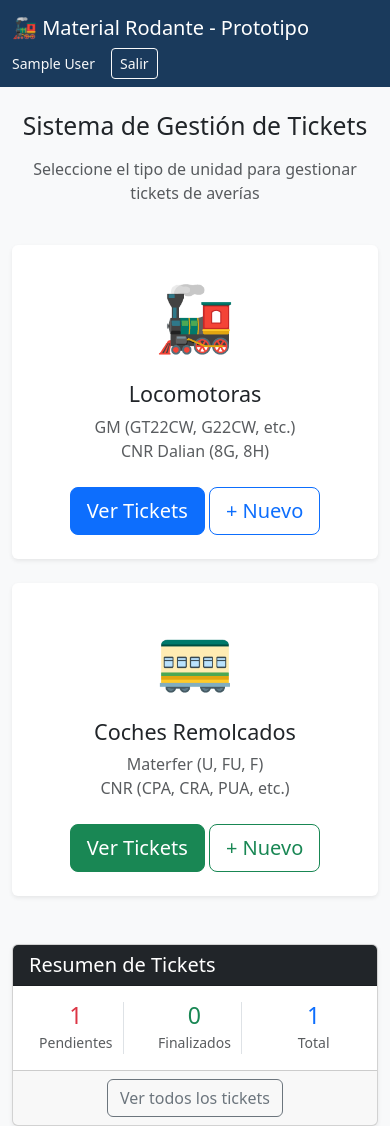
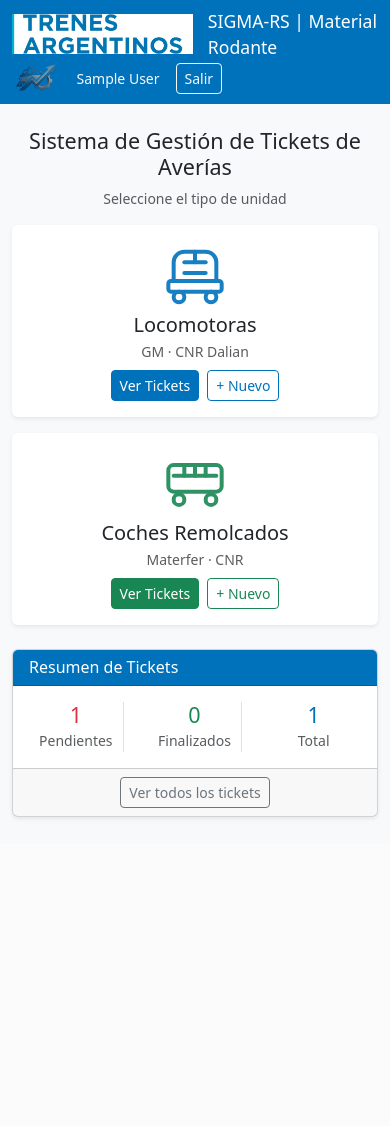
Before and after one commit to salamonepablo/sigma-rs, a Django app: page /sigma/ in a window 390 px wide. After the commit the page ends 819 px from the top, so only its background shows below. Run offline with Django 5.2, Linux system fonts and the light colour scheme; a user stored in the database is signed in; tables that the repository leaves empty hold one stand-in row (values such as "Sample post").

Commit message:
style: update UI with institutional branding
- Add Trenes Argentinos logo (left) and ARS_MP logo (right) to navbar
- Remove 'Prototipo' from navbar, keep 'Material Rodante'
- Apply institutional blue color (#0072BC) across buttons and headers
- Make home cards more compact with SVG icons
- Add hover effects to unit selection cards
- Responsive design improvements

```diff
--- a/apps/tickets/presentation/templates/tickets/home.html
+++ b/apps/tickets/presentation/templates/tickets/home.html
@@ -2,59 +2,79 @@
 {% block page_title %}SIGMA-RS - Inicio{% endblock %}
 
 {% block content %}
-<div class="row mb-4">
+<div class="row mb-3">
     <div class="col-12 text-center">
-        <h2 class="mb-3">Sistema de Gestión de Tickets</h2>
-        <p class="text-muted">Seleccione el tipo de unidad para gestionar tickets de averías</p>
+        <h4 class="mb-2">Sistema de Gestión de Tickets de Averías</h4>
+        <p class="text-muted small mb-0">Seleccione el tipo de unidad</p>
     </div>
 </div>
 
 <!-- Cards de selección de tipo de unidad -->
-<div class="row justify-content-center g-4 mb-5">
+<div class="row justify-content-center g-3 mb-4">
     <!-- Locomotoras -->
-    <div class="col-md-5 col-lg-4">
-        <div class="card h-100 shadow-sm border-0">
-            <div class="card-body text-center p-4">
-                <div class="mb-3">
-                    <span style="font-size: 4rem;">🚂</span>
+    <div class="col-sm-6 col-md-5 col-lg-4 col-xl-3">
+        <div class="card h-100 shadow-sm border-0 unit-card">
+            <div class="card-body text-center p-3">
+                <div class="unit-icon mb-2">
+                    <svg xmlns="http://www.w3.org/2000/svg" width="64" height="64" viewBox="0 0 24 24" fill="none" stroke="#0072BC" stroke-width="1.5" stroke-linecap="round" stroke-linejoin="round">
+                        <path d="M4 15V8a4 4 0 0 1 4-4h8a4 4 0 0 1 4 4v7"/>
+                        <rect x="2" y="15" width="20" height="4" rx="1"/>
+                        <circle cx="6" cy="21" r="2"/>
+                        <circle cx="18" cy="21" r="2"/>
+                        <path d="M8 8h8"/>
+                        <path d="M8 12h8"/>
+                        <path d="M12 4v4"/>
+                    </svg>
                 </div>
-                <h4 class="card-title">Locomotoras</h4>
-                <p class="card-text text-muted">
-                    GM (GT22CW, G22CW, etc.)<br>
-                    CNR Dalian (8G, 8H)
+                <h5 class="card-title mb-1">Locomotoras</h5>
+                <p class="card-text text-muted small mb-2">
+                    GM · CNR Dalian
                 </p>
-                <a href="{% url 'tickets:ticket_list_by_type' unit_type='locomotora' %}"
-                   class="btn btn-primary btn-lg mt-2">
-                    Ver Tickets
-                </a>
-                <a href="{% url 'tickets:ticket_create_by_type' unit_type='locomotora' %}"
-                   class="btn btn-outline-primary btn-lg mt-2">
-                    + Nuevo
-                </a>
+                <div class="d-flex gap-2 justify-content-center">
+                    <a href="{% url 'tickets:ticket_list_by_type' unit_type='locomotora' %}"
+                       class="btn btn-primary btn-sm">
+                        Ver Tickets
+                    </a>
+                    <a href="{% url 'tickets:ticket_create_by_type' unit_type='locomotora' %}"
+                       class="btn btn-outline-primary btn-sm">
+                        + Nuevo
+                    </a>
+                </div>
             </div>
         </div>
     </div>
 
     <!-- Coches Remolcados -->
-    <div class="col-md-5 col-lg-4">
-        <div class="card h-100 shadow-sm border-0">
-            <div class="card-body text-center p-4">
-                <div class="mb-3">
-                    <span style="font-size: 4rem;">🚃</span>
+    <div class="col-sm-6 col-md-5 col-lg-4 col-xl-3">
+        <div class="card h-100 shadow-sm border-0 unit-card">
+            <div class="card-body text-center p-3">
+                <div class="unit-icon mb-2">
+                    <svg xmlns="http://www.w3.org/2000/svg" width="64" height="64" viewBox="0 0 24 24" fill="none" stroke="#198754" stroke-width="1.5" stroke-linecap="round" stroke-linejoin="round">
+                        <rect x="2" y="6" width="20" height="10" rx="2"/>
+                        <path d="M4 10h16"/>
+                        <path d="M8 6v4"/>
+                        <path d="M12 6v4"/>
+                        <path d="M16 6v4"/>
+                        <circle cx="6" cy="19" r="2"/>
+                        <circle cx="18" cy="19" r="2"/>
+                        <path d="M6 16v1"/>
+                        <path d="M18 16v1"/>
+                    </svg>
                 </div>
-                <h4 class="card-title">Coches Remolcados</h4>
-                <p class="card-text text-muted">
-                    Materfer (U, FU, F)<br>
-                    CNR (CPA, CRA, PUA, etc.)
+                <h5 class="card-title mb-1">Coches Remolcados</h5>
+                <p class="card-text text-muted small mb-2">
+                    Materfer · CNR
                 </p>
-                <a href="{% url 'tickets:ticket_list_by_type' unit_type='coche_remolcado' %}"
-                   class="btn btn-success btn-lg mt-2">
-                    Ver Tickets
-                </a>
-                <a href="{% url 'tickets:ticket_create_by_type' unit_type='coche_remolcado' %}"
-                   class="btn btn-outline-success btn-lg mt-2">
-                    + Nuevo
-                </a>
+                <div class="d-flex gap-2 justify-content-center">
+                    <a href="{% url 'tickets:ticket_list_by_type' unit_type='coche_remolcado' %}"
+                       class="btn btn-success btn-sm">
+                        Ver Tickets
+                    </a>
+                    <a href="{% url 'tickets:ticket_create_by_type' unit_type='coche_remolcado' %}"
+                       class="btn btn-outline-success btn-sm">
+                        + Nuevo
+                    </a>
+                </div>
             </div>
         </div>
     </div>
@@ -62,37 +82,53 @@
 
 <!-- Resumen de tickets -->
 <div class="row justify-content-center">
-    <div class="col-md-10 col-lg-8">
+    <div class="col-md-8 col-lg-6">
         <div class="card shadow-sm">
-            <div class="card-header bg-dark text-white">
-                <h5 class="mb-0">Resumen de Tickets</h5>
+            <div class="card-header bg-dark text-white py-2">
+                <h6 class="mb-0">Resumen de Tickets</h6>
             </div>
-            <div class="card-body">
+            <div class="card-body py-3">
                 <div class="row text-center">
                     <div class="col-4">
                         <div class="border-end">
-                            <h3 class="text-danger mb-0">{{ pending_count }}</h3>
+                            <h4 class="text-danger mb-0">{{ pending_count }}</h4>
                             <small class="text-muted">Pendientes</small>
                         </div>
                     </div>
                     <div class="col-4">
                         <div class="border-end">
-                            <h3 class="text-success mb-0">{{ completed_count }}</h3>
+                            <h4 class="text-success mb-0">{{ completed_count }}</h4>
                             <small class="text-muted">Finalizados</small>
                         </div>
                     </div>
                     <div class="col-4">
-                        <h3 class="text-primary mb-0">{{ total_count }}</h3>
+                        <h4 class="text-primary mb-0">{{ total_count }}</h4>
                         <small class="text-muted">Total</small>
                     </div>
                 </div>
             </div>
-            <div class="card-footer text-center">
-                <a href="{% url 'tickets:ticket_list' %}" class="btn btn-outline-secondary">
+            <div class="card-footer text-center py-2">
+                <a href="{% url 'tickets:ticket_list' %}" class="btn btn-outline-secondary btn-sm">
                     Ver todos los tickets
                 </a>
             </div>
         </div>
     </div>
 </div>
+
+<style>
+    .unit-card {
+        transition: transform 0.2s, box-shadow 0.2s;
+    }
+    .unit-card:hover {
+        transform: translateY(-3px);
+        box-shadow: 0 0.5rem 1rem rgba(0, 0, 0, 0.15) !important;
+    }
+    .unit-icon {
+        opacity: 0.9;
+    }
+    .unit-card:hover .unit-icon {
+        opacity: 1;
+    }
+</style>
 {% endblock %}
--- a/core/templates/core/base.html
+++ b/core/templates/core/base.html
@@ -1,24 +1,80 @@
+{% load static %}
 <!DOCTYPE html>
 <html lang="es">
 <head>
     <meta charset="UTF-8">
     <meta name="viewport" content="width=device-width, initial-scale=1.0">
-    <title>{% block title %}Prototipo MR{% endblock %}</title>
+    <title>{% block title %}SIGMA-RS{% endblock %}</title>
     <link href="https://cdn.jsdelivr.net/npm/bootstrap@5.3.3/dist/css/bootstrap.min.css"
           rel="stylesheet">
     <style>
-        .navbar { background-color: #1a3a5c !important; }
-        .badge-abierto { background-color: #dc3545; }
+        :root {
+            --ta-blue: #0072BC;
+            --ta-blue-dark: #005a94;
+            --ta-blue-light: #e6f3fb;
+        }
+        .navbar {
+            background-color: var(--ta-blue) !important;
+        }
+        .navbar-brand-container {
+            display: flex;
+            align-items: center;
+            gap: 15px;
+        }
+        .navbar-logo {
+            height: 40px;
+            width: auto;
+        }
+        .navbar-title {
+            color: white;
+            font-weight: 500;
+            font-size: 1.1rem;
+            margin: 0;
+        }
+        .btn-primary {
+            background-color: var(--ta-blue);
+            border-color: var(--ta-blue);
+        }
+        .btn-primary:hover {
+            background-color: var(--ta-blue-dark);
+            border-color: var(--ta-blue-dark);
+        }
+        .btn-outline-primary {
+            color: var(--ta-blue);
+            border-color: var(--ta-blue);
+        }
+        .btn-outline-primary:hover {
+            background-color: var(--ta-blue);
+            border-color: var(--ta-blue);
+        }
+        .bg-primary {
+            background-color: var(--ta-blue) !important;
+        }
+        .text-primary {
+            color: var(--ta-blue) !important;
+        }
+        .card-header.bg-dark {
+            background-color: var(--ta-blue) !important;
+        }
+        .table-dark {
+            background-color: var(--ta-blue) !important;
+        }
+        .badge-pendiente, .badge-abierto { background-color: #dc3545; }
         .badge-en_progreso { background-color: #ffc107; color: #000; }
         .badge-finalizado { background-color: #198754; }
     </style>
+    {% block extra_css %}{% endblock %}
 </head>
 <body class="bg-light">
     {% if user.is_authenticated %}
     <nav class="navbar navbar-dark mb-4">
         <div class="container">
-            <span class="navbar-brand">🚂 Material Rodante - Prototipo</span>
+            <div class="navbar-brand-container">
+                <img src="{% static 'images/Logo_TAO.jpg' %}" alt="Trenes Argentinos" class="navbar-logo">
+                <span class="navbar-title">SIGMA-RS | Material Rodante</span>
+            </div>
             <div class="d-flex align-items-center gap-3">
+                <img src="{% static 'images/ARS_MP_Logo.png' %}" alt="ARS MP" class="navbar-logo" style="height: 35px;">
                 <span class="text-light small">{{ user.get_full_name|default:user.username }}</span>
                 <a href="{% url 'logout' %}" class="btn btn-outline-light btn-sm">Salir</a>
             </div>
@@ -38,5 +94,6 @@
     </div>
 
     <script src="https://cdn.jsdelivr.net/npm/bootstrap@5.3.3/dist/js/bootstrap.bundle.min.js"></script>
+    {% block extra_js %}{% endblock %}
 </body>
 </html>
```
Also changed, not shown: static/images/ARS_MP_Logo.png (added), static/images/Logo_TAO.jpg (added), 1 other file.
